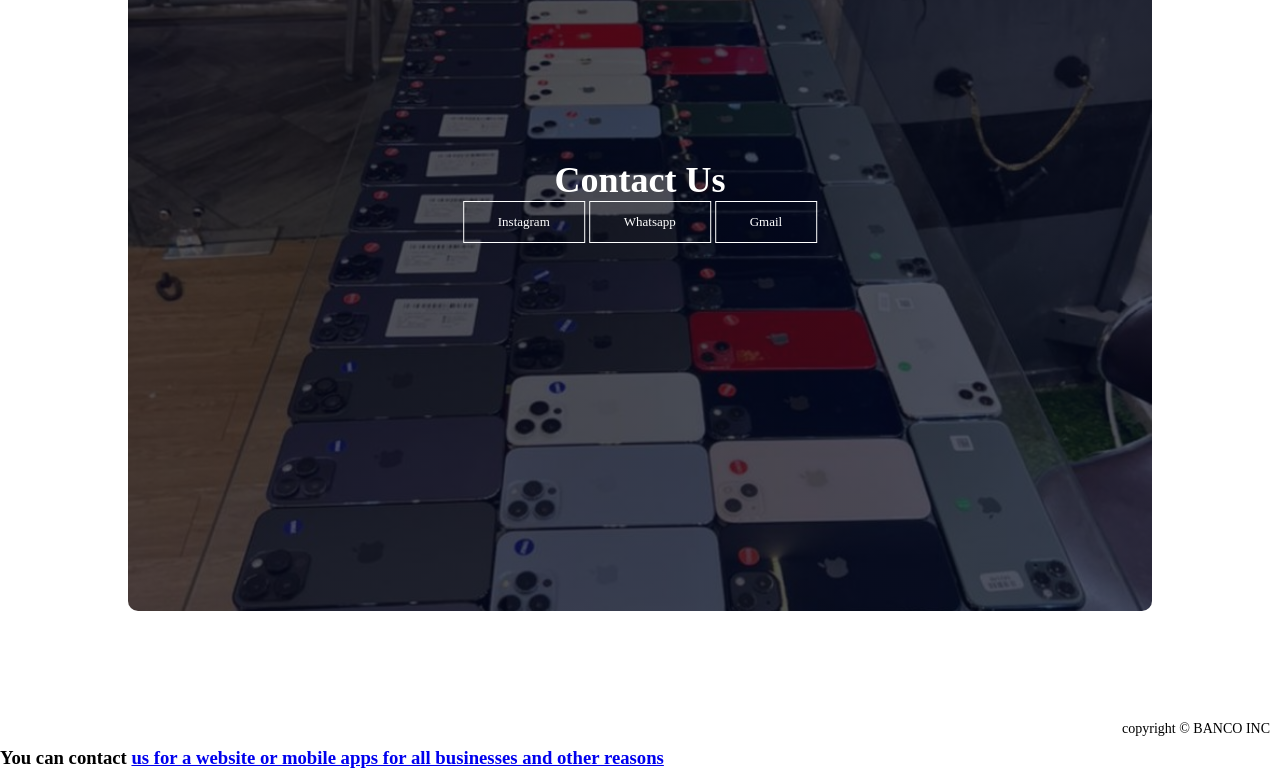
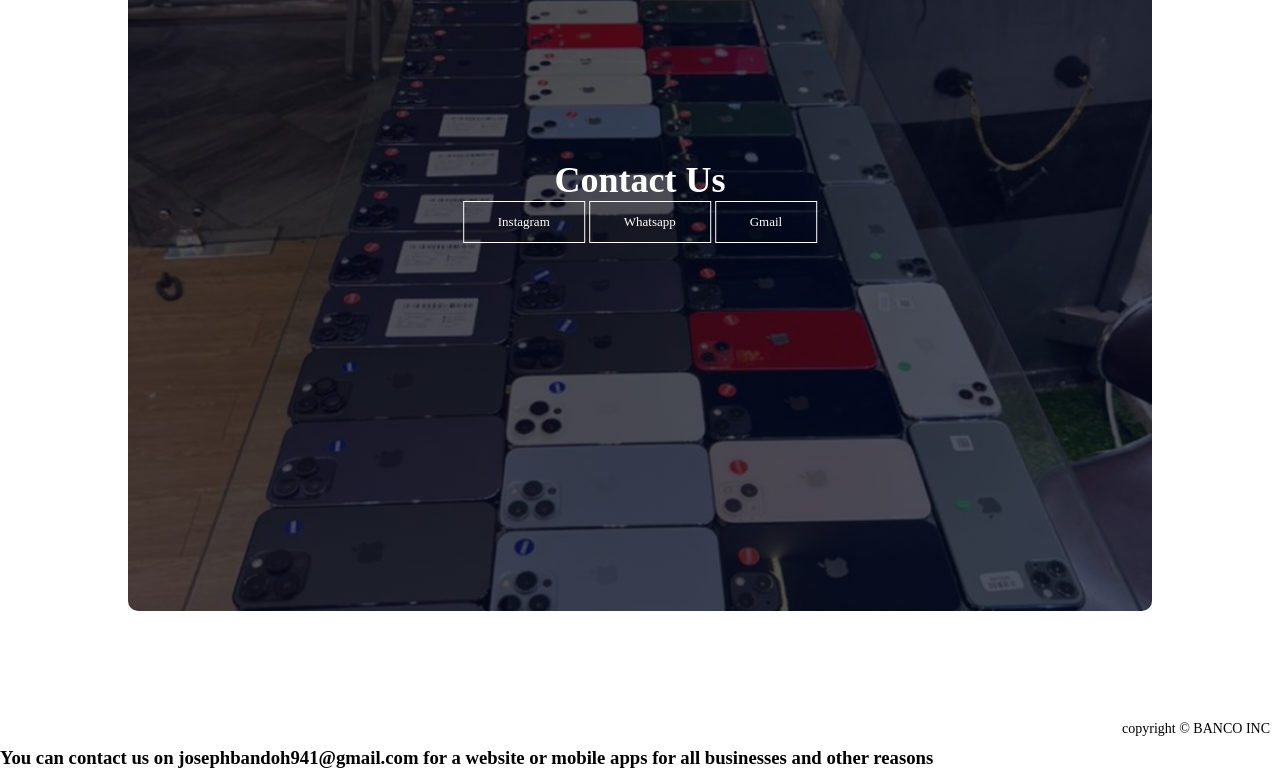
Before and after one commit to joseph712/elveephones, a plain HTML site: page index.html in a window 1280 px wide. Shown: the part 2943-3712 px from the top of the page. Drawn offline with Linux system fonts and the light colour scheme; files whose address does not match are found by name.

Commit message:
Update index.html

```diff
--- a/index.html
+++ b/index.html
@@ -296,6 +296,6 @@
 
 	</section>
  <p class="cr">copyright &copy BANCO INC</p>
- <h3>You can contact <a href="josephbandoh941@gmail.com" </a> us for a website or mobile apps for all businesses and other reasons</h3>
+ <h3>You can contact us on josephbandoh941@gmail.com for a website or mobile apps for all businesses and other reasons</h3>
 </body>
 </html>
```
